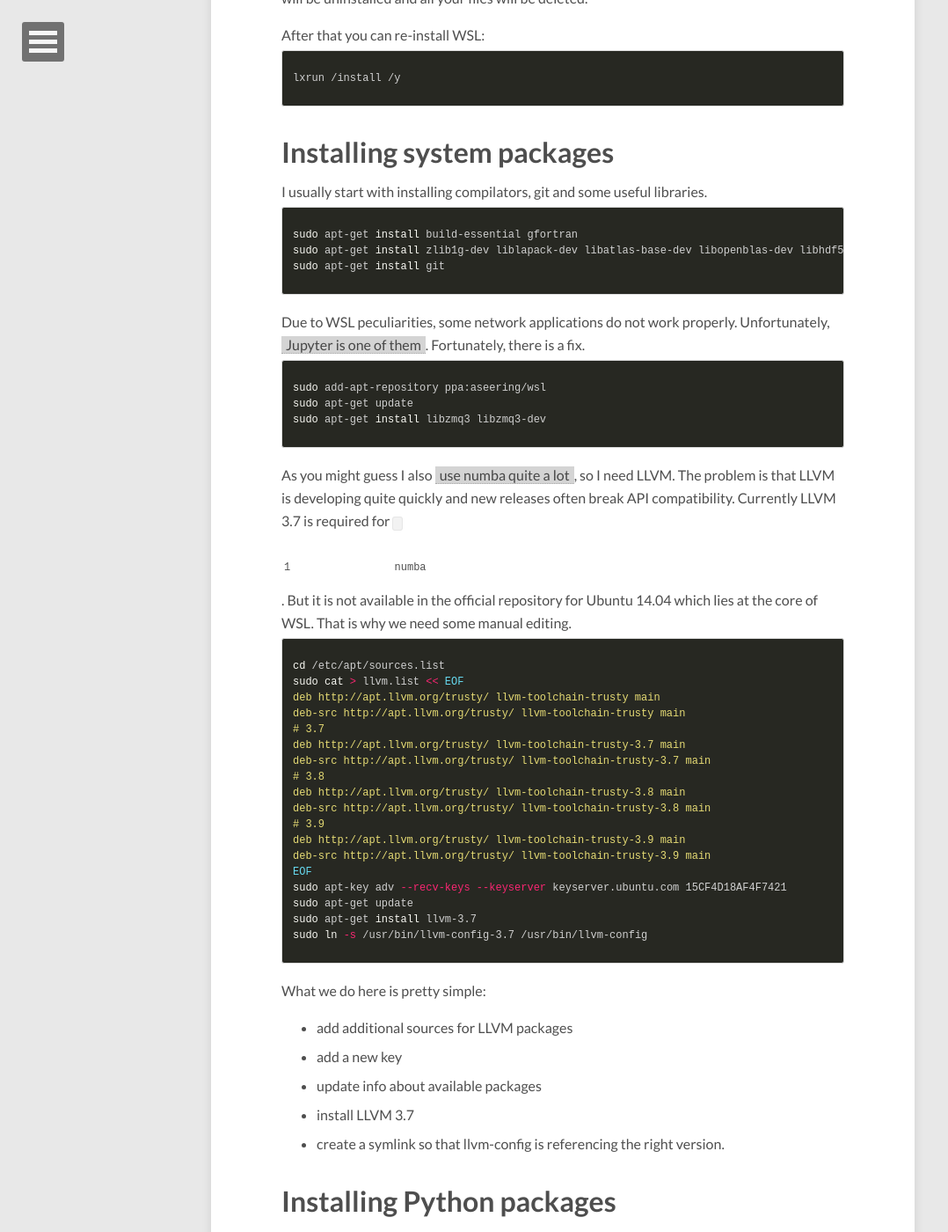
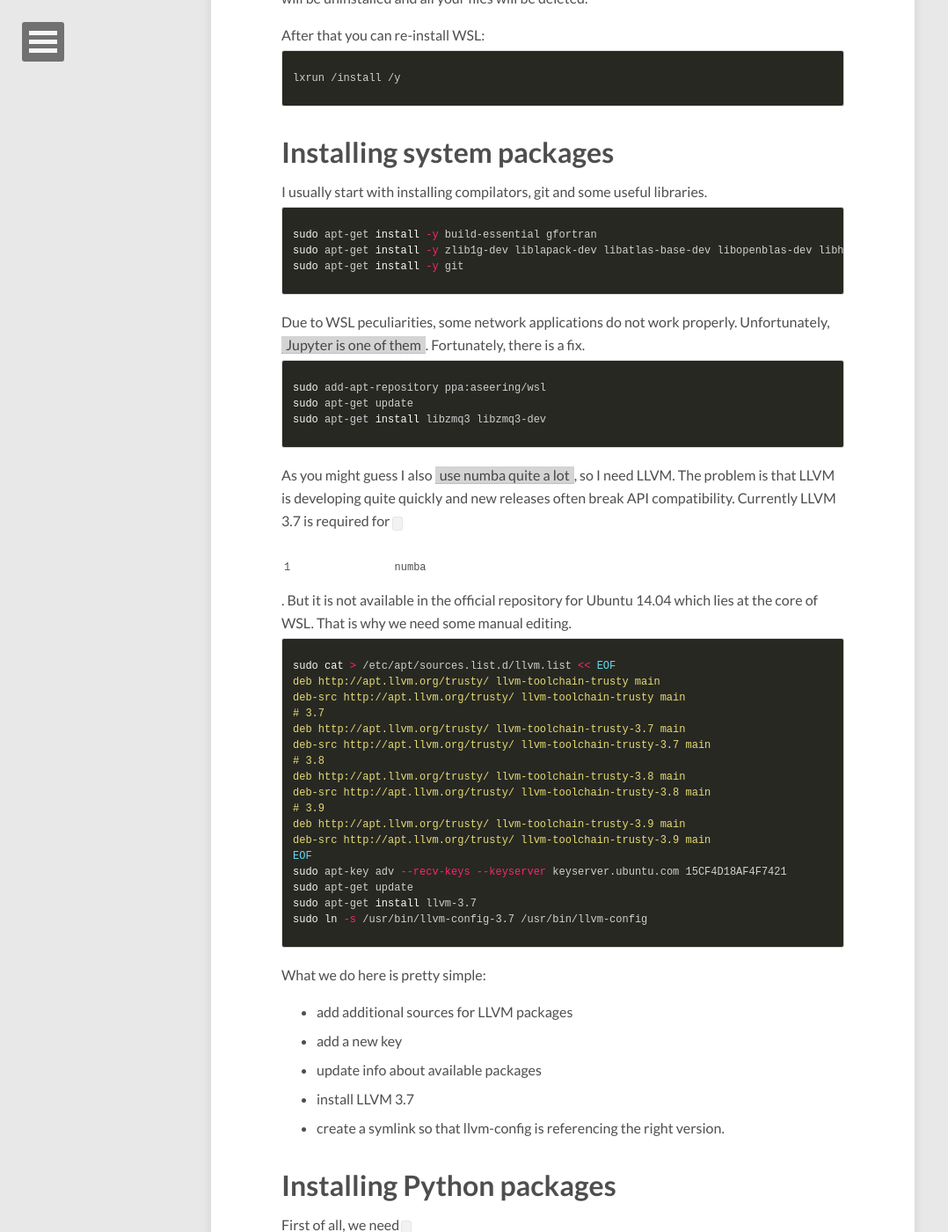
Before and after one commit to roman-kh/roman-kh.github.com, a Jekyll site: the page built from _posts/2016-08-25-preparing-WSL-for-data-science.md, in a window 1280 px wide and 1400 px high, scrolled down 1231 px. Shown: the whole window at 88% size, without its empty margins (0-1078 px from the left). Built offline with Jekyll 4.4.1, drawn with Linux system fonts in a browser that asks for light colours; nearby versions of some CDN libraries; comment, search, counter and statistics services are not loaded; some of the changed text lies outside the part shown.

```diff
--- a/_posts/2016-08-25-preparing-WSL-for-data-science.md
+++ b/_posts/2016-08-25-preparing-WSL-for-data-science.md
@@ -35,9 +35,9 @@ lxrun /install /y
 I usually start with installing compilators, git and some useful libraries.
 
 {% highlight sh %}
-sudo apt-get install build-essential gfortran
-sudo apt-get install zlib1g-dev liblapack-dev libatlas-base-dev libopenblas-dev libhdf5-dev libedit-dev
-sudo apt-get install git
+sudo apt-get install -y build-essential gfortran
+sudo apt-get install -y zlib1g-dev liblapack-dev libatlas-base-dev libopenblas-dev libhdf5-dev libedit-dev
+sudo apt-get install -y git
 {% endhighlight %}
 
 
@@ -52,8 +52,7 @@ sudo apt-get install libzmq3 libzmq3-dev
 As you might guess I also [use numba quite a lot](/tags/#numba), so I need LLVM. The problem is that LLVM is developing quite quickly and new releases often break API compatibility. Currently LLVM 3.7 is required for `numba`. But it is not available in the official repository for Ubuntu 14.04 which lies at the core of WSL. That is why we need some manual editing.
 
 {% highlight sh %}
-cd /etc/apt/sources.list
-sudo cat > llvm.list << EOF
+sudo cat > /etc/apt/sources.list.d/llvm.list << EOF
 deb http://apt.llvm.org/trusty/ llvm-toolchain-trusty main
 deb-src http://apt.llvm.org/trusty/ llvm-toolchain-trusty main
 # 3.7
@@ -83,7 +82,7 @@ What we do here is pretty simple:
 First of all, we need `pip` and python development package with C headers and other stuff for building custom packages.
 
 {% highlight sh %}
-sudo apt-get install python-pip python-dev
+sudo apt-get install -y python-pip python-dev
 {% endhighlight %}
 The rest will be installed through `pip`, so I just list the packages:
 
```
Also changed, not shown: other parts of _posts/2016-08-25-preparing-WSL-for-data-science.md (+5 -4 lines).
